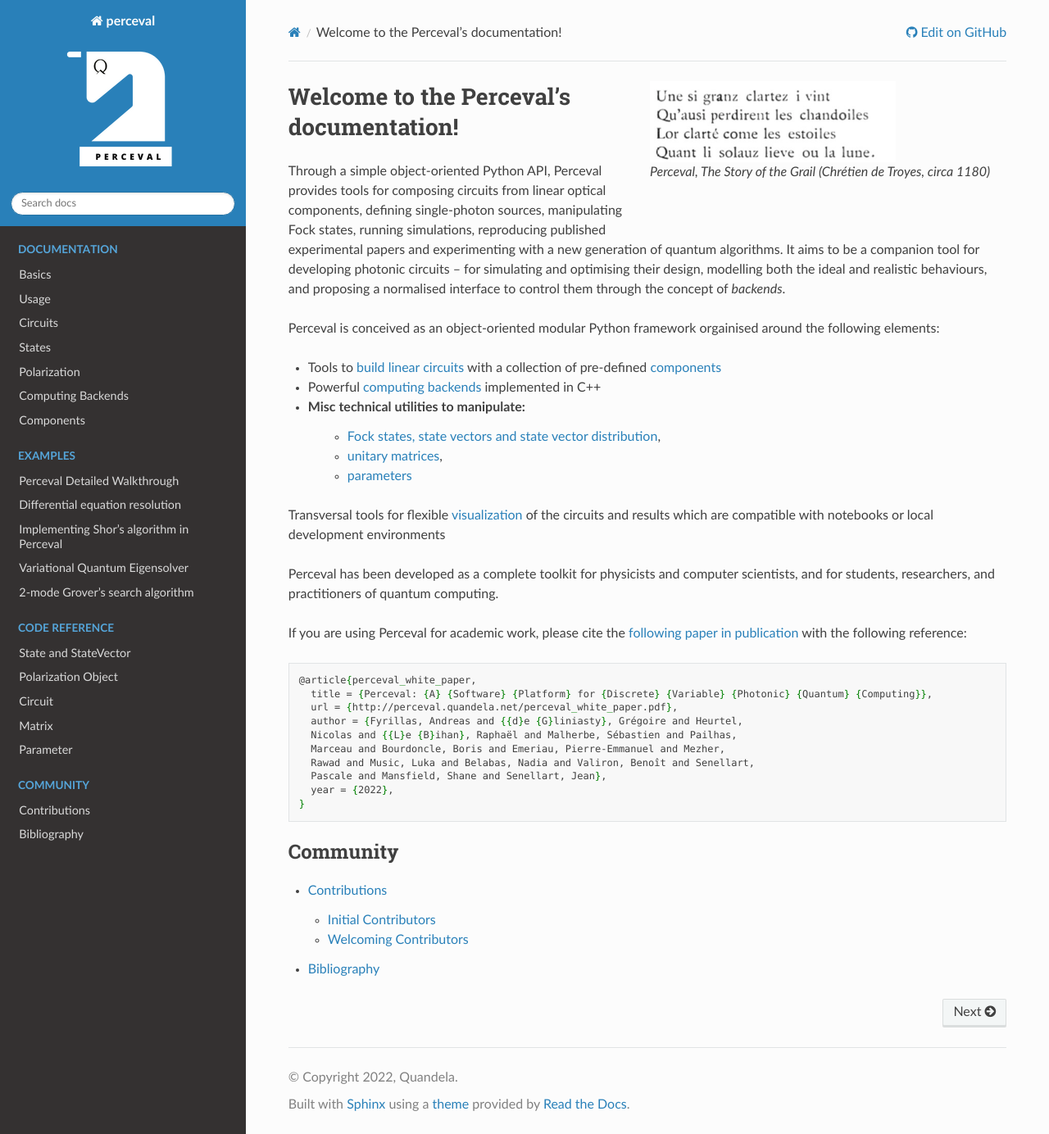
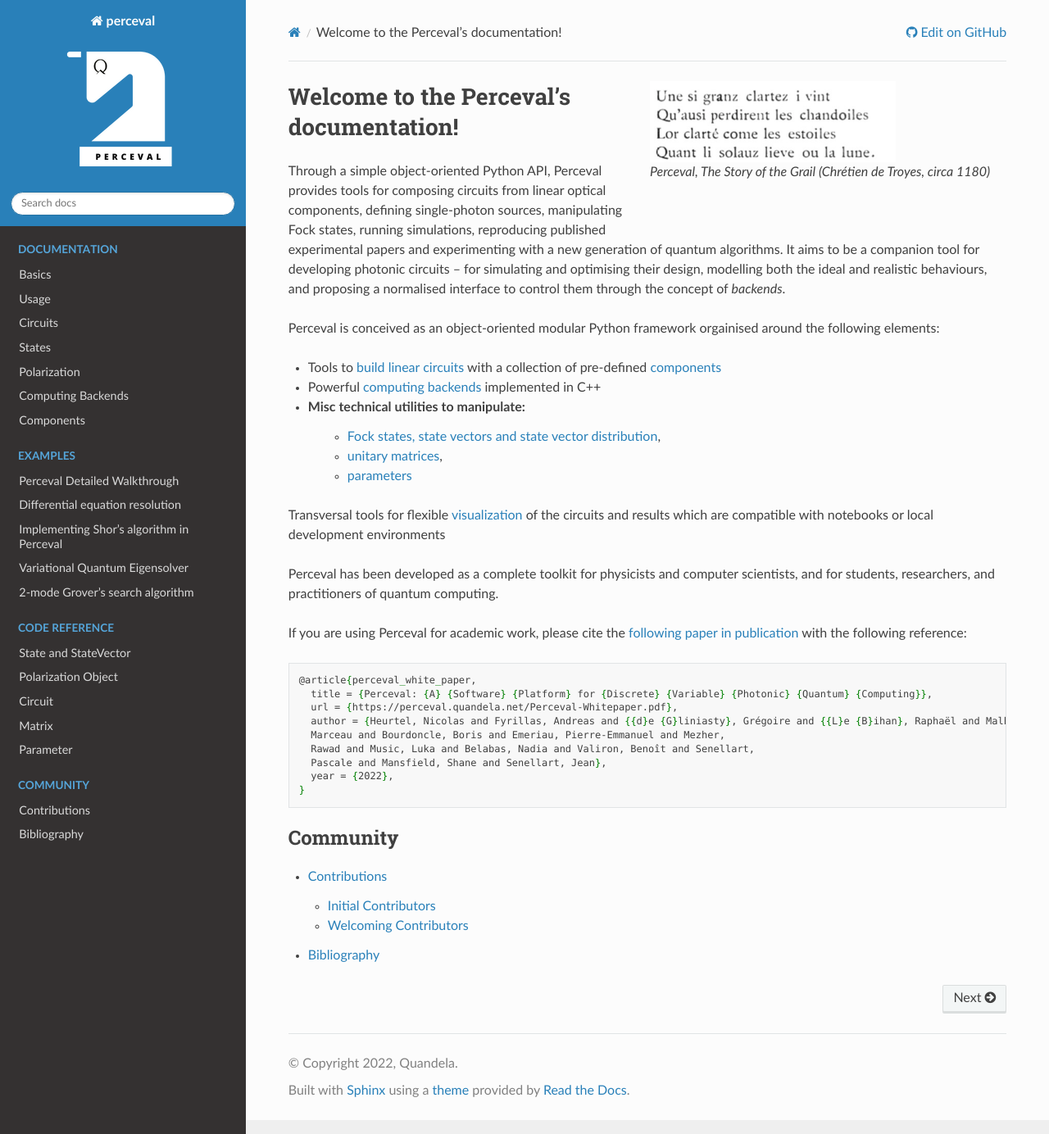
Before and after one commit to Quandela/Perceval, a Sphinx documentation site: the page built from docs/source/index.rst, in a window 1280 px wide and 1384 px high. Shown: the whole window at 82% size. Built offline with Sphinx 7.4.7 and the Read the Docs theme 2.0.0, drawn with Linux system fonts in a browser that asks for light colours; pages that are not in the unit, such as notebooks, are missing from menus; some of the changed lines change nothing that is shown.

Commit message:
fix authors and whitepaper's url (#2)

```diff
--- a/docs/source/index.rst
+++ b/docs/source/index.rst
@@ -35,9 +35,8 @@
 
     @article{perceval_white_paper,
       title = {Perceval: {A} {Software} {Platform} for {Discrete} {Variable} {Photonic} {Quantum} {Computing}},
-      url = {http://perceval.quandela.net/perceval_white_paper.pdf},
-      author = {Fyrillas, Andreas and {{d}e {G}liniasty}, Grégoire and Heurtel,
-      Nicolas and {{L}e {B}ihan}, Raphaël and Malherbe, Sébastien and Pailhas,
+      url = {https://perceval.quandela.net/Perceval-Whitepaper.pdf},
+      author = {Heurtel, Nicolas and Fyrillas, Andreas and {{d}e {G}liniasty}, Grégoire and {{L}e {B}ihan}, Raphaël and Malherbe, Sébastien and Pailhas,
       Marceau and Bourdoncle, Boris and Emeriau, Pierre-Emmanuel and Mezher,
       Rawad and Music, Luka and Belabas, Nadia and Valiron, Benoît and Senellart,
       Pascale and Mansfield, Shane and Senellart, Jean},
```
